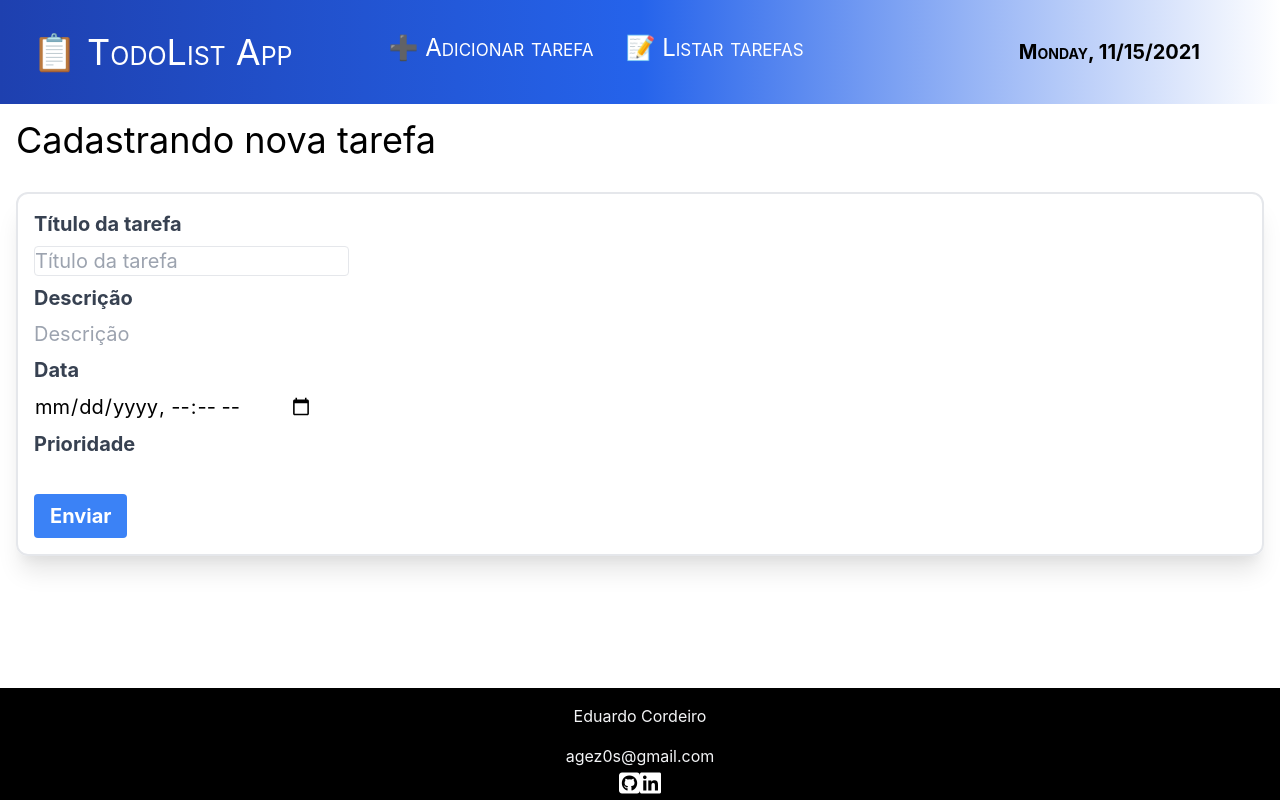
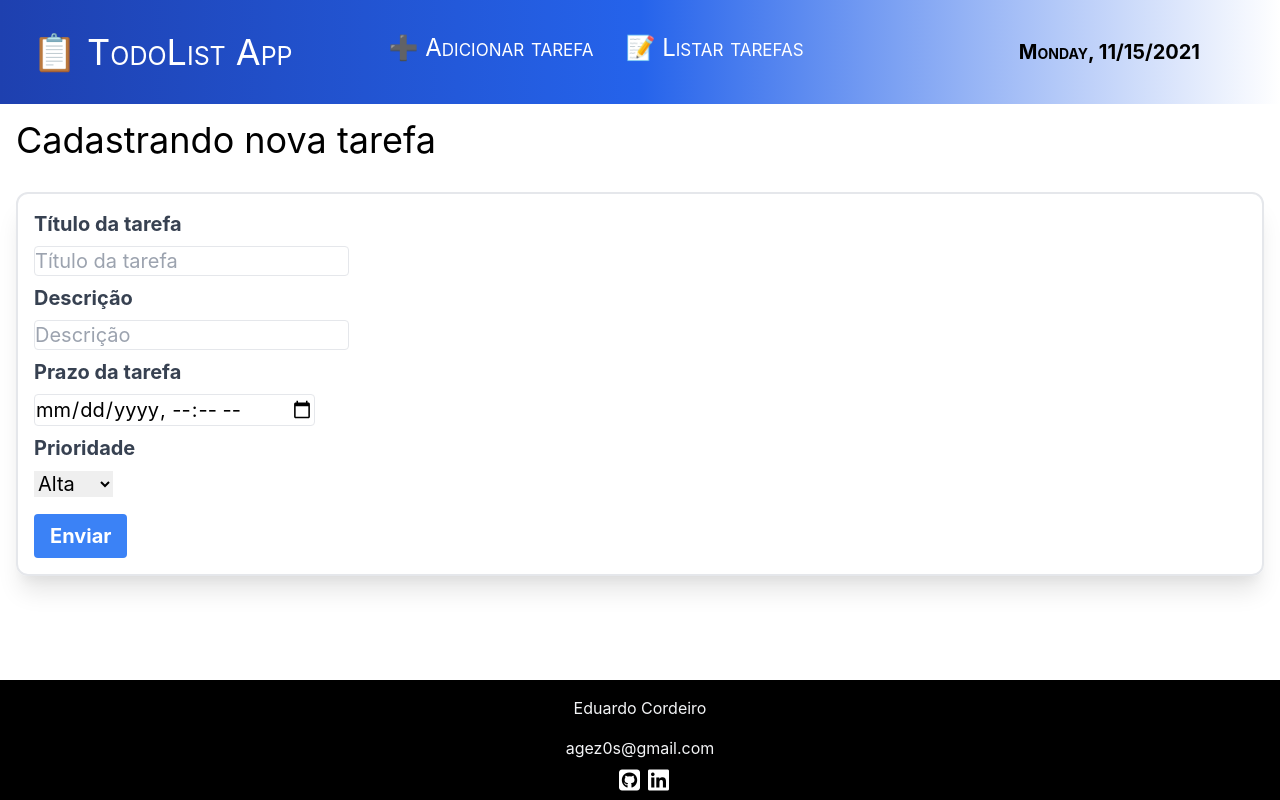
Before and after one commit to agez0s/M3-Projeto-Final-Frontend, a React (Create React App) app: page /cadastro in a window 1280 px wide. Built offline with nearby package versions, Linux system fonts and the light colour scheme.

Commit message:
Cadastro inicial

```diff
--- a/src/App.js
+++ b/src/App.js
@@ -1,5 +1,7 @@
 import Home from "./pages/Home/Home";
 import Cadastro from "./pages/Cadastro/Cadastro";
+import View from "./pages/View/View";
+import Edit from "./pages/Edit/Edit";
 
 import { Routes, Route } from "react-router-dom";
 import Header from "./components/shared/Header/Header";
@@ -12,6 +14,8 @@ function App() {
       <Routes>
         <Route path="/" element={<Home />} />
         <Route path="/cadastro" element={<Cadastro />} />
+        <Route path="/view/:id" element={<View/>}/>
+        <Route path="/edit/:id" element={<Edit/>}/>
       </Routes>
       <Footer />
     </>
--- /dev/null
+++ b/src/api/api.js
@@ -0,0 +1,16 @@
+const Api = {
+    apiUrl: 'http://localhost:3001',
+    fetchGetAll: () => fetch(Api.apiUrl),
+    fetchGetById: (id) => fetch(`${Api.apiUrl}/${id}`),
+    fetchPost: (data) => {
+      return fetch(`${Api.apiUrl}/add`, {
+        method: 'POST',
+        body: JSON.stringify(data),
+        headers: new Headers({
+          "Content-Type": "application/json"
+        })
+      })
+    }
+  }
+
+  export default Api;
--- a/src/components/shared/Footer/Footer.js
+++ b/src/components/shared/Footer/Footer.js
@@ -7,7 +7,7 @@ const Footer = () => {
       <div class="mx-auto flex mt-4 text-gray-100">agez0s@gmail.com</div>
       <div class="text-2xl mx-auto">
         <a href="https://github.com/agez0s" target="_blank" rel="noreferrer">
-          <i class="fab fa-github-square"></i>
+          <i class="fab fa-github-square m-2"></i>
         </a>
 
         <a
--- a/src/components/shared/Header/Header.js
+++ b/src/components/shared/Header/Header.js
@@ -36,4 +36,4 @@ const Header = () => {
   );
 };
 
-export default Header;
+export default Header
--- a/src/components/shared/Prioridade/Prioridade.js
+++ b/src/components/shared/Prioridade/Prioridade.js
@@ -3,7 +3,7 @@ import React from "react";
 const Prioridade = (props) => {
   let prioriCor = "";
   let prioriTexto = "";
-
+  if (props.feito !== 2) {
     if (props.prio === 0) {
       prioriCor = "bg-red-400 flex p-2 justify-center w-8";
       prioriTexto = "!!!";
@@ -14,9 +14,12 @@ const Prioridade = (props) => {
       prioriCor = "bg-green-500 flex p-2 justify-center w-8";
       prioriTexto = "!";
     }
-  return (
-  <div className={prioriCor}>{prioriTexto}</div>
-  )
+    return <div className={prioriCor}>{prioriTexto}</div>;
+  }
+  else {
+    return <div className="flex p-2 justify-center">✔️</div>
+  }
+
 };
 
 export default Prioridade;
--- a/src/components/structure/Card/Card.js
+++ b/src/components/structure/Card/Card.js
@@ -1,6 +1,8 @@
 import React from "react";
 import Prioridade from "../../shared/Prioridade/Prioridade";
 import Prazo from "../Prazo/Prazo";
+
+import { Link } from 'react-router-dom';
 
 const Card = (props) => {
   const todo = props.data;
@@ -13,17 +15,15 @@ const Card = (props) => {
   //   prioridade = "Baixa";
   // }
   return (
-    <div
+    <Link to={`/view/${todo._id}`}
       key={todo._id}
       className="flex flex-col w-1/4 h-40 border-2 m-4 shadow-xl"
     >
       <div className="flex justify-between border-b-2 bg-gray-50 h-10">
-        <div className="w-full text-2xl flex truncate pl-4 bg-gradient-to-l from-white to-gray-100">
+        <div className="w-full text-xl flex truncate bg-gradient-to-l from-white to-gray-100 justify-center">
           {todo.titulo}
         </div>
-        <div className="flex w-10 justify-center items-center bg-red-600">
-          ✖️
-        </div>
+
       </div>
       <div
         className="p-2 h-20 max-h-20 overflow-hidden"
@@ -33,13 +33,13 @@ const Card = (props) => {
       </div>
       <div className="flex justify-between border-t-2">
         <div className="flex justify-center">
-          <Prioridade prio={todo.prioridade} />
+          <Prioridade prio={todo.prioridade} feito={todo.status}/>
         </div>
         <div className="w-full flex justify-end pr-2 items-center bg-gradient-to-r from-white to-gray-100">
-          <Prazo prazo={todo.prazo} />
+          <Prazo prazo={todo.prazo} feito={todo.status}/>
         </div>
       </div>
-    </div>
+    </Link>
   );
 };
 
--- a/src/components/structure/ListTodos/ListTodos.js
+++ b/src/components/structure/ListTodos/ListTodos.js
@@ -9,13 +9,13 @@ const ListTodos = (props) => {
 
   let hoje = new Date().toISOString();
   todos.forEach((todo) => {
-    if (todo.prioridade === 0) {
+    if (todo.prioridade === 0 && todo.status !== 2) {
       todoAlta++;
     }
-    if (todo.prazo < hoje) {
+    if (todo.prazo < hoje && todo.status !== 2) {
       todoPassouPrazo++;
     }
-    if (todo.status !== 0) {
+    if (todo.status !== 2) {
       todoFazendo++;
     }
   });
@@ -46,7 +46,7 @@ const ListTodos = (props) => {
         </CardEsquerdo>
       </div>
       <div
-        className="flex flex-wrap m-4 p-4 self-start justify-evenly"
+        className="flex flex-wrap m-4 p-4 self-start m-auto justify-center"
         style={{ maxWidth: "60%" }}
       >
         <div
@@ -58,6 +58,7 @@ const ListTodos = (props) => {
         {todos.map((todo) => (
           <Card data={todo} key={todo._id} />
         ))}
+
       </div>
     </div>
   );
--- a/src/components/structure/Prazo/Prazo.js
+++ b/src/components/structure/Prazo/Prazo.js
@@ -5,12 +5,14 @@ const Prazo = (props) => {
   let diasDiferentes = Math.floor(
     (Date.parse(prazo) - Date.parse(hoje)) / 86400000
   );
-
+  if (props.feito !== 2) {
   if (diasDiferentes < 0) {
     return "Prazo perdido";
   } else {
     return `${diasDiferentes} dias`;
   }
 };
+return `Tarefa concluída!`
+}
 
 export default Prazo;
--- a/src/pages/Cadastro/Cadastro.js
+++ b/src/pages/Cadastro/Cadastro.js
@@ -1,38 +1,105 @@
 import React from "react";
+import Api from "../../api/api";
+import { useNavigate } from "react-router-dom";
 
 const Cadastro = () => {
-  const apiURL = "http://localhost:3001/add";
+  const navigate = useNavigate();
+
+  const handleSubmit = async (evento) => {
+    evento.preventDefault();
+    const titulo = evento.target.titulo.value;
+    const descricao = evento.target.descricao.value;
+    const prazo = evento.target.prazo.value;
+    const prioridade = evento.target.prioridade.value;
+    const status = evento.target.status.value;
+
+    const todo = {
+      titulo,
+      descricao,
+      prazo,
+      prioridade,
+      status,
+    };
+    const request = await Api.fetchPost(todo);
+    if (request.status === 500) {
+      alert("ERRO NO SERVIDOR");
+
+    }
+    const result = await request.json();
+    if (result.error) {
+      console.log(result.error)
+    } else {
+      alert(result.message);
+      navigate("/");
+    }
+  };
 
   return (
     <div className="container">
       <div className="flex text-4xl p-4">Cadastrando nova tarefa</div>
       <div className="flex p-4 text-xl border-2 m-4 rounded-xl shadow-xl">
-        <form method="POST" action={apiURL}>
-          <label htmlFor="titulo" className="block text-gray-700 font-bold mb-2">Título da tarefa</label>
+        <form onSubmit={handleSubmit}>
+          <label
+            htmlFor="titulo"
+            className="block text-gray-700 font-bold mb-2"
+          >
+            Título da tarefa
+          </label>
           <input
-          className="border rounded border-blue"
+            className="border rounded border-blue"
             id="titulo"
             type="text"
             placeholder="Título da tarefa"
             name="titulo"
           />
 
-          <label htmlFor="descricao" className="block text-gray-700 font-bold my-2">Descrição</label>
+          <label
+            htmlFor="descricao"
+            className="block text-gray-700 font-bold my-2"
+          >
+            Descrição
+          </label>
           <input
+            className="border rounded border-blue"
             id="descricao"
             type="text"
             placeholder="Descrição"
             name="descricao"
           />
 
-          <label htmlFor="diamesano" className="block text-gray-700 font-bold my-2">Data</label>
-          <input id="diamesano" type="datetime-local" name="diamesano" />
+          <label
+            htmlFor="diamesano"
+            className="block text-gray-700 font-bold my-2"
+          >
+            Prazo da tarefa
+          </label>
+          <input
+            id="prazo"
+            type="datetime-local"
+            name="prazo"
+            className="border rounded border-blue"
+          />
 
-          <label htmlFor="prioridade" className="block text-gray-700 font-bold my-2">Prioridade</label>
-          <input id="prioridade" type="text" name="prioridade" /><br/>
+          <label
+            htmlFor="prioridade"
+            className="block text-gray-700 font-bold my-2"
+          >
+            Prioridade
+          </label>
+          <select id="prioridade" name="prioridade">
+            <option value="0">Alta</option>
+            <option value="1">Média</option>
+            <option value="2">Baixa</option>
+          </select>
+          <br />
 
-          <input id="status" type="hidden" name="status" />
-          <button type="submit" className="bg-blue-500 hover:bg-blue-700 text-white font-bold py-2 px-4 rounded focus:outline-none focus:shadow-outline">Enviar</button>
+          <input id="status" type="hidden" name="status" value="0" />
+          <button
+            type="submit"
+            className="bg-blue-500 hover:bg-blue-700 text-white font-bold py-2 px-4 rounded focus:outline-none mt-4 focus:shadow-outline"
+          >
+            Enviar
+          </button>
         </form>
       </div>
     </div>
--- /dev/null
+++ b/src/pages/View/View.js
@@ -0,0 +1,65 @@
+import React, { useState, useEffect } from "react";
+import { useParams } from "react-router-dom";
+import { Link } from "react-router-dom";
+import Api from "../../api/api";
+
+
+const View = () => {
+  // inicializa o estado musica para poder fazer as alteracoes do dom.
+  const [todo, setTodo] = useState({});
+
+  // chama o use effect sem parametro de dependencia (executa uma vez ao renderizar o componente)
+  // chamando a funcao getMusicaById
+  useEffect(() => {
+    getTodoById();
+  }, []);
+
+  // acessa o id no parametro da url;
+  const { id } = useParams();
+  console.log(id);
+
+  // faz a chamada para a api passando o id como parametro para buscar o objeto da musica (invidual por id)
+  const getTodoById = async () => {
+    const request = await Api.fetchGetById(id);
+    const todo = await request.json();
+    setTodo(todo);
+  };
+
+  return (
+    <div className="container">
+      <div className="row my-5">
+        <div className="col-6">
+          <div className="card my-5">
+            <h1 className="text-center my-4">
+              <b>Nome: </b>
+              {todo.titulo}
+            </h1>
+            <h3 className="text-center">
+              <b>Autor: </b>
+              {todo.prazo}
+            </h3>
+            <h4 className="text-center">
+              <b>Genero: </b> {todo.prioridade}
+            </h4>
+            <h5 className="text-center">
+              <b>Duracao: </b>
+              {todo.dataCriacao}
+            </h5>
+            <h6 className="text-center">
+              <b>Data de Criação: </b>
+              {todo.descricao}
+            </h6>
+            <div className="btn-group mt-3 w-100">
+              <Link to={`/edit/${todo._id}`} className="btn btn-info">
+                Editar
+              </Link>
+              <button className="btn btn-danger">Excluir</button>
+            </div>
+          </div>
+        </div>
+      </div>
+    </div>
+  );
+};
+
+export default View;
```
Also changed, not shown: src/pages/Edit/Edit.js (added). Lines whose indentation alone changed are shown as unchanged.
